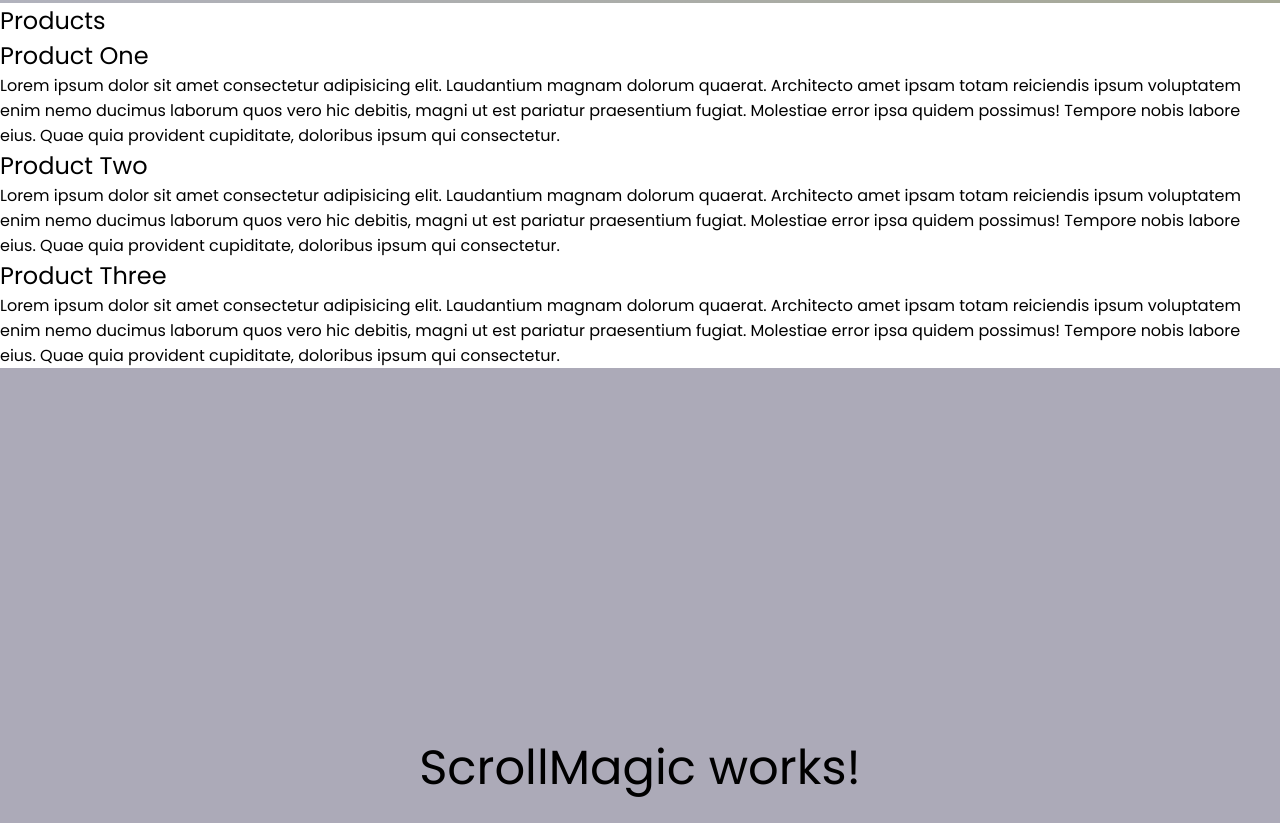
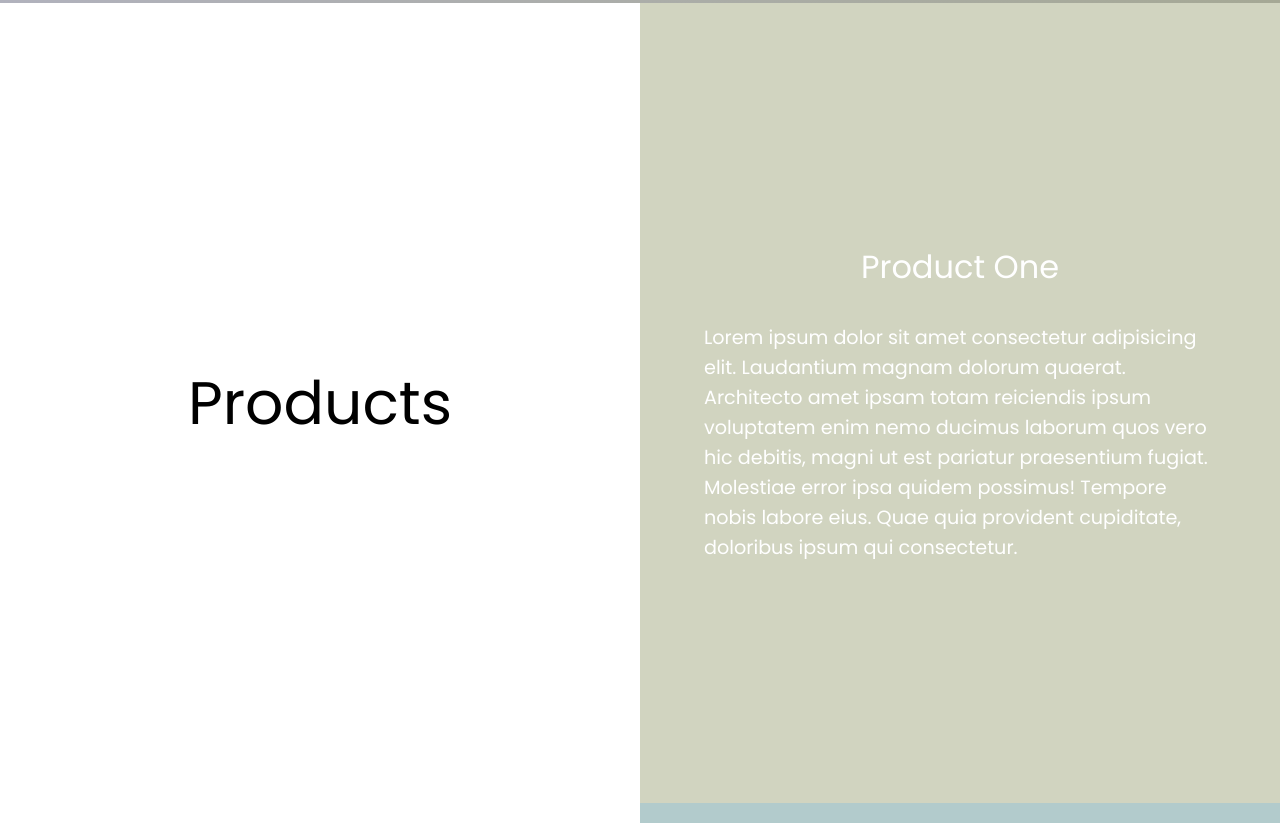
Before and after one commit to john-azzaro/Study-Scroll-Magic-API, a plain HTML site: page index.html in a window 1280 px wide. Shown: the part 797-1620 px from the top of the page. Drawn offline with nearby package versions, Linux system fonts and the light colour scheme; a script that the page names is missing.

Commit message:
modified and added styling

```diff
--- a/index.css
+++ b/index.css
@@ -21,13 +21,13 @@ header > h1 {                                                   /* header h1 sty
     color: rgb(255, 255, 255);
 }
 
-.about {                                                        /* For the "about" section, which will function as our scroll section example*/
+.product {                                                      /* For the "product" section, which will function as our scroll section example*/
     height: 300vh;                                              /* set the height to x3 the viewport height*/
     display: flex;                                              /* display elements side by side. */
 }
 
-.about-title {                                                   /* For the title of the section...*/
-    width: 50%;                                                  /* set 50% (remember this is the left column, so .about-pages will take the other 50%)*/
+.product-title {                                                 /* For the title of the section...*/
+    width: 50%;                                                  /* set 50% (remember this is the left column, so .product-pages will take the other 50%)*/
     height: 100vh;                                               /* Set the height of the title to 100vh.*/
     display: flex;                                               /* and center the title accordingly...*/
     justify-content: center;
@@ -36,42 +36,48 @@ header > h1 {                                                   /* header h1 sty
     margin: 0!important;                                         /* FOR JS BUG: makes sure that the reveal of the title is smooth */
 }
 
-.about-pages {                                                    /* For the right side...*/
+.product-pages {                                                  /* For the right side...*/
     width: 50%;                                                   /* set to 50% so that the left and right are half-and-half */
 }
 
-.about-pages div {                                                 /* For each of the divs in the about-pages section...*/
+.product-pages div {                                               /* For each of the divs in the product-pages section...*/
     height: 100vh;                                                 /* each div will have a 100% viewport size.*/
     display: flex;                                                 /* align elements side-by-side */
     flex-direction: column;                                        /* but have the direction as a column so the elements are stacked on top of each other.*/
-    justify-content: space-around;                                       /* have the content centered in the middle of the 100vh */
+    justify-content: center;                                       /* have the content centered in the middle of the 100vh */
     align-items: center;
     color: white;
 }
 
-.about-pages div > p {                                             /* for each of the paragraphs inside the divs in the about-pages...*/
+.product-pages div > h2 {                                           /* for each h2 in the divs in product-pages */
+    padding-bottom: 5%;
+    font-size: 2em;
+}
+
+.product-pages div > p {                                           /* for each of the paragraphs inside the divs in the product-pages...*/
     width: 80%;                                                    /* make the width of the paragraph 80% of the columns */
     font-size: 1.2em;                                              /* font size and line height to make it look good...*/
     line-height: 30px;
 }
 
-.about-pages div:nth-child(1) {                                     /* select the FIRST child inside the div...*/
+.product-pages div:nth-child(1) {                                     /* select the FIRST child inside the div...*/
     background-color: rgb(209, 212, 192);
 }
 
-.about-pages div:nth-child(2) {                                     /* select the FIRST child inside the div...*/
-    background-color: rgb(192, 211, 212);
+.product-pages div:nth-child(2) {                                     /* select the FIRST child inside the div...*/
+    background-color: rgb(178, 203, 204);
 }
 
-.about-pages div:nth-child(3) {                                     /* select the FIRST child inside the div...*/
+.product-pages div:nth-child(3) {                                     /* select the FIRST child inside the div...*/
     background-color: rgb(209, 192, 212);
 }
 
-footer {                                                             /* standard centering for footer section*/
+footer {                                                              /* standard centering for footer section*/
     height: 100vh;
     display: flex;
     justify-content: center;
     align-items: center;
     background-color: rgb(172, 170, 184);
     font-size: 2em;
+    color: white;
 }
```
